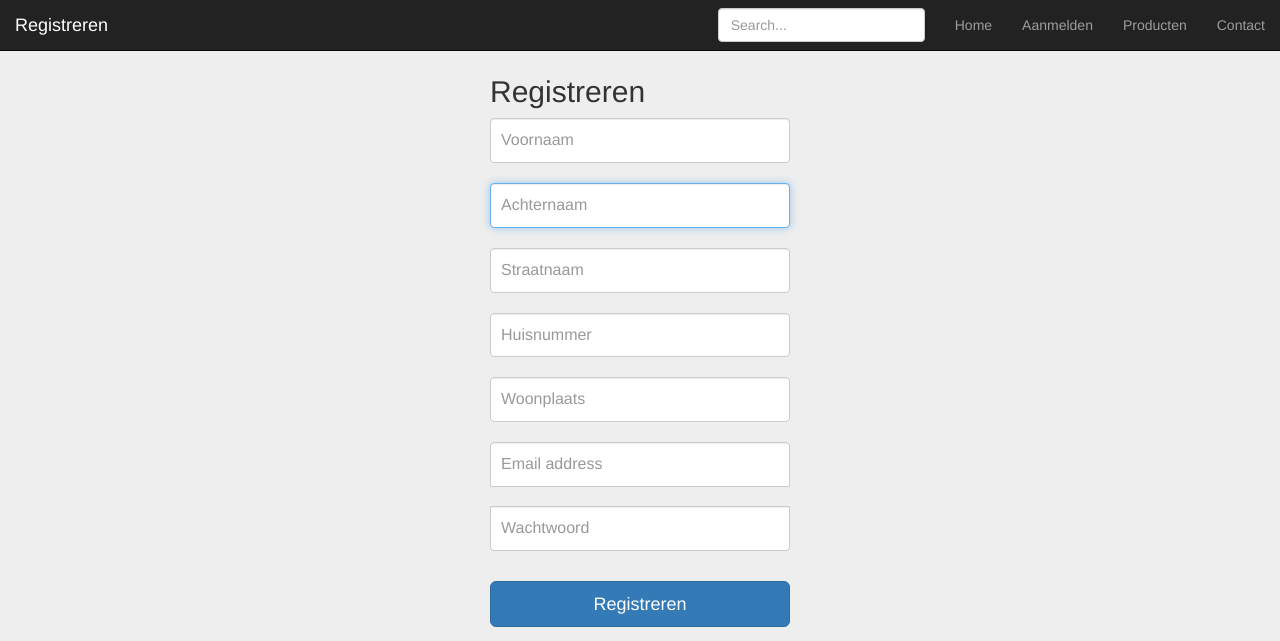
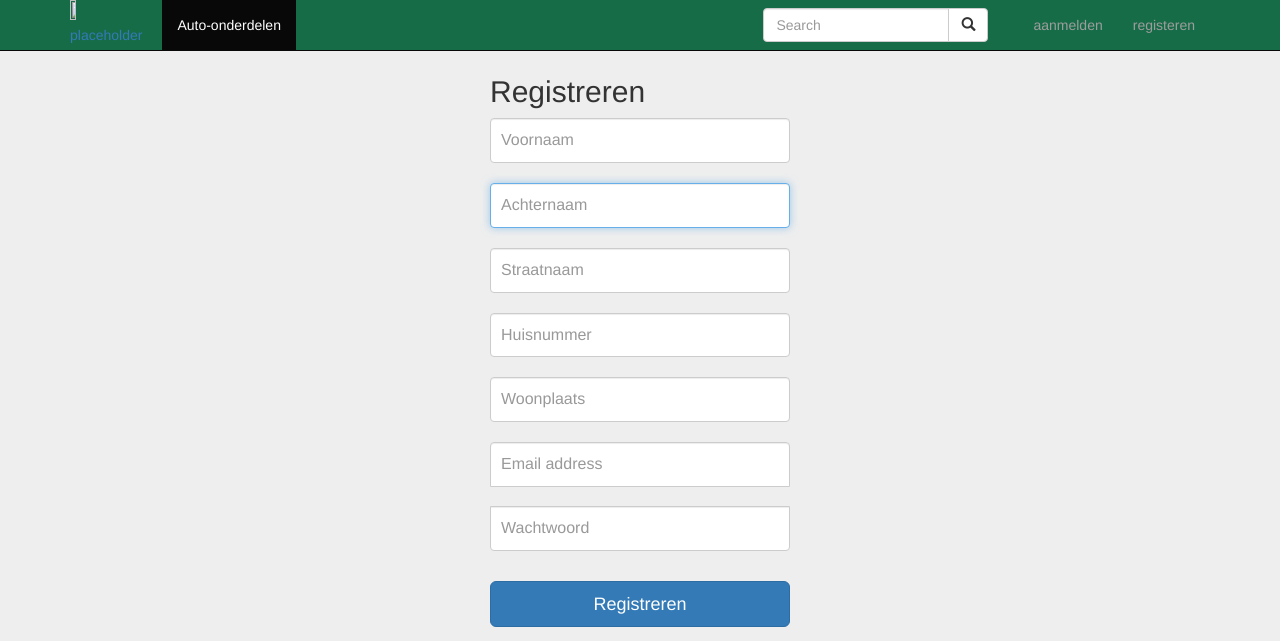
Before and after one commit to edwiniusmaximus/Autoquest, a PHP site: page /Registreren.html in a window 1280 px wide. Shown: the top 641 px of the page. Run offline with PHP 8.4, Linux system fonts and the light colour scheme; some libraries are stand-ins or nearby versions.

Commit message:
update navbar registreren

```diff
--- a/Html pagina's/1. Home page/homepage.html
+++ b/Html pagina's/1. Home page/homepage.html
@@ -26,7 +26,7 @@
 
         <!--logo placeholder-->
         <div>
-            <a href="#" class="pull-left"><img src="#" width=25%" height="25%">placeholder</a>
+            <a href="../1.%20Home%20page/homepage.html" class="pull-left"><img src="#" width=25%" height="25%">placeholder</a>
         </div>
 
         <!--aanmelden registreren-->
--- a/Html pagina's/2. Registreren/Registreren.html
+++ b/Html pagina's/2. Registreren/Registreren.html
@@ -31,30 +31,44 @@
 
     <body>
 
-        <nav class="navbar navbar-inverse navbar-fixed-top">
-            <div class="container-fluid">
-                <div class="navbar-header">
-                    <button type="button" class="navbar-toggle collapsed" data-toggle="collapse" data-target="#navbar" aria-expanded="false" aria-controls="navbar">
-                        <span class="sr-only">Toggle navigation</span>
-                        <span class="icon-bar"></span>
-                        <span class="icon-bar"></span>
-                        <span class="icon-bar"></span>
-                    </button>
-                    <a class="navbar-brand" href="#">Registreren</a>
-                </div>
-                <div id="navbar" class="navbar-collapse collapse">
-                    <ul class="nav navbar-nav navbar-right">
-                        <li><a href="../1.%20Home%20page/homepage.html">Home</a></li>
-                        <li><a href="#">Aanmelden</a></li>
-                        <li><a href="#">Producten</a></li>
-                        <li><a href="#">Contact</a></li>
-                    </ul>
-                    <form class="navbar-form navbar-right">
-                        <input type="text" class="form-control" placeholder="Search...">
-                    </form>
-                </div>
+    <!--navigatiebar-->
+    <nav class="navbar navbar-inverse navbar-fixed-top topbar">
+        <div class="container">
+
+            <!--logo placeholder-->
+            <div>
+                <a href="../1.%20Home%20page/homepage.html" class="pull-left"><img src="#" width=25%" height="25%">placeholder</a>
             </div>
-        </nav>
+
+            <!--aanmelden registreren-->
+            <div class="nav-items pull-right">
+                <ul class="nav navbar-nav">
+                    <li><a href="#">aanmelden</a> </li>
+                    <li><a href="../2.%20Registreren/Registreren.html">registeren</a> </li>
+                </ul>
+            </div>
+            <!--zoekbar-->
+            <div class="col-md-3 pull-right">
+                <form class="navbar-form" role="search">
+                    <div class="input-group">
+                        <input type="text" class="form-control" placeholder="Search" name="srch-term" id="srch-term">
+                        <div class="input-group-btn">
+                            <button class="btn btn-default" type="submit"><i class="glyphicon glyphicon-search"></i></button>
+                        </div>
+                    </div>
+                </form>
+            </div>
+
+            <!--auto-onderdelen-->
+            <div class="nav-items pull-left">
+                <ul class="nav navbar-nav">
+
+                    <li class="active"><a href="../4.%20Producten/aanbodpagina.html">Auto-onderdelen</a> </li>
+
+                </ul>
+            </div>
+        </div>
+    </nav>
 
         <div class="container">
 
--- a/Html pagina's/2. Registreren/registreren.css
+++ b/Html pagina's/2. Registreren/registreren.css
@@ -1,3 +1,8 @@
+.topbar {
+  background-color: #176c48;
+  padding: 0;
+}
+
 body {
   padding-top: 40px;
   padding-bottom: 40px;
```
